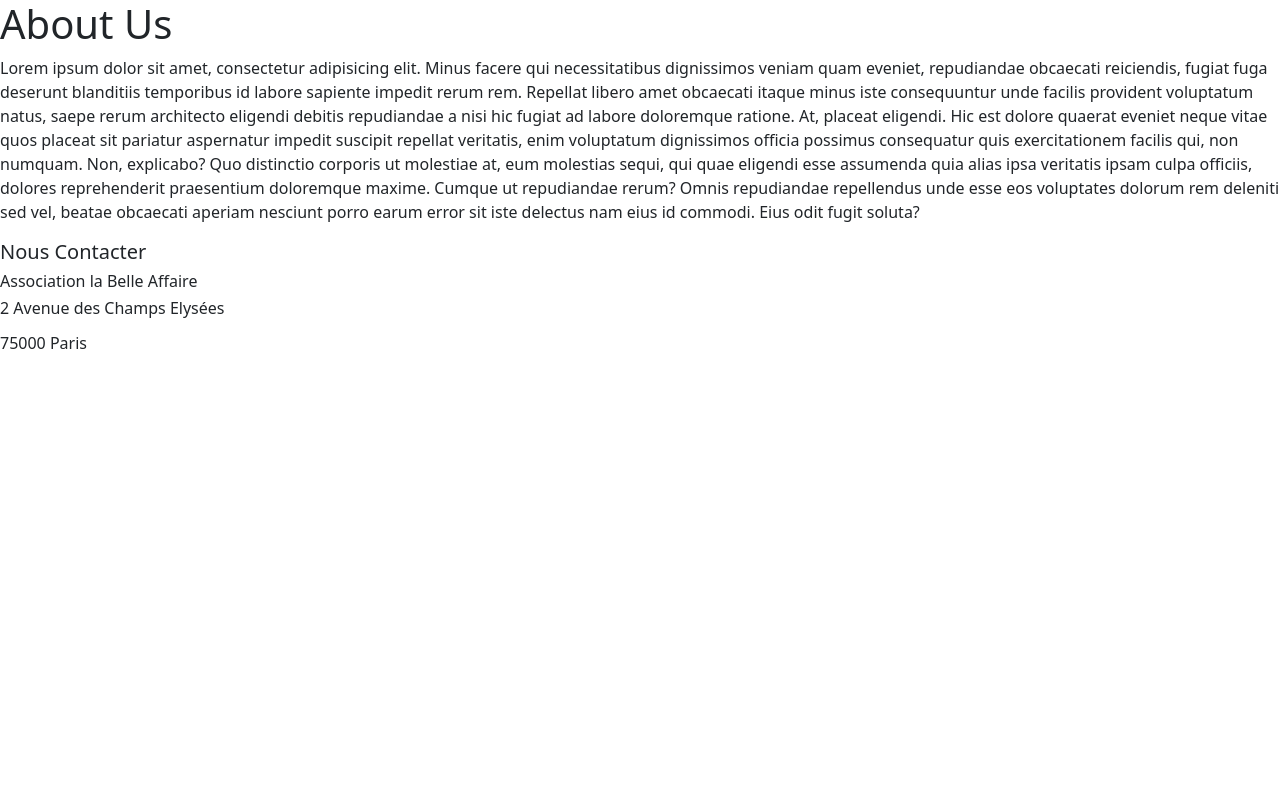
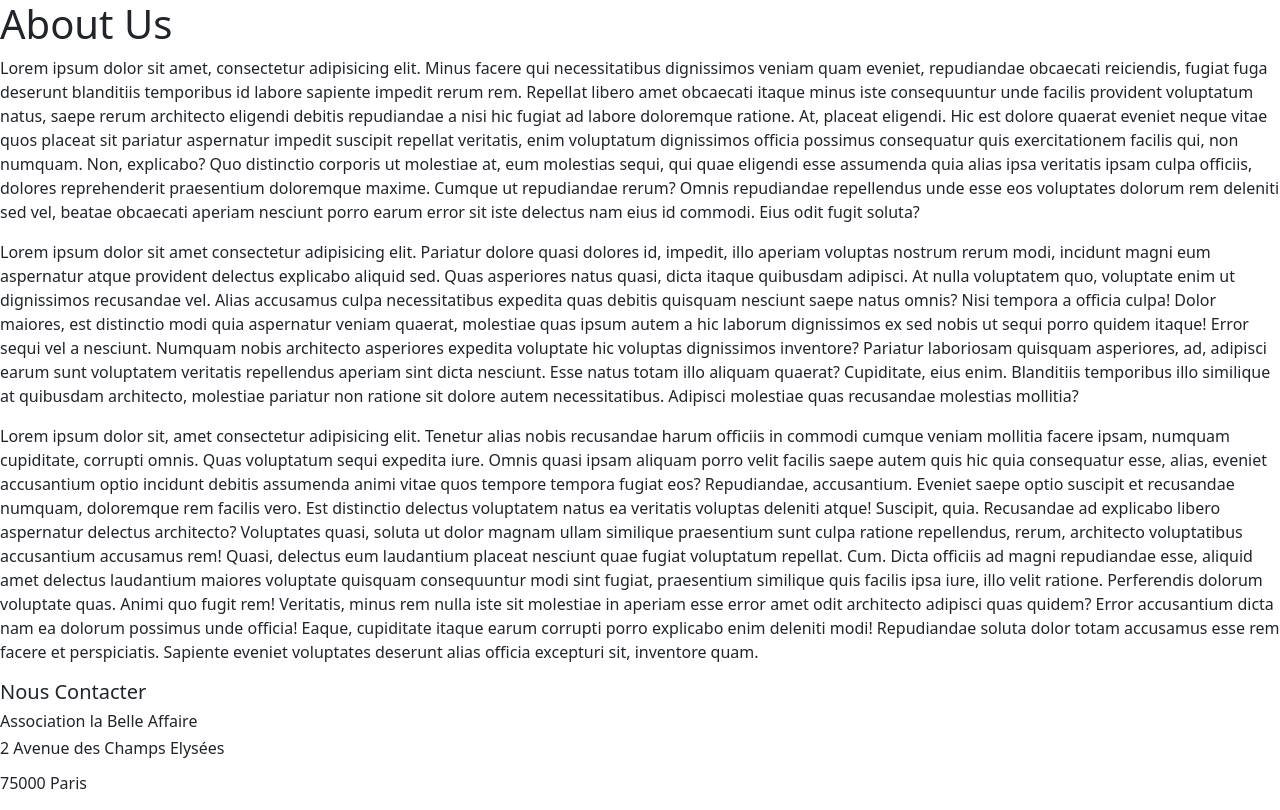
Before and after one commit to CherHamza/projetPHP, a PHP site: template views/about.php in a window 1280 px wide. Before the commit the page ends 349 px from the top, so only its background shows below. Run offline with PHP 8.4, Linux system fonts and the light colour scheme; the template is opened without the code that fills it, so the values that code supplies are empty.

Commit message:
progress php project 30/07

```diff
--- a/core/router.php
+++ b/core/router.php
@@ -8,9 +8,13 @@ if (isset($_GET["page"])) {
     case 'members':
       $page = 'members.php';
       break;
+    case 'login':
+      $page ='login.php';
+      break;
     default:
       $page = 'home.php';
       break;
+
   }
 }
 require_once(dirname(__FILE__) . '/../views/' . $page);
--- a/src/models/users.php
+++ b/src/models/users.php
@@ -22,4 +22,6 @@ return $users;
 }
 
 }
+
+
 ?>
--- a/views/about.php
+++ b/views/about.php
@@ -1,7 +1,24 @@
 <h1>About Us</h1>
+    <div class=row>
+        <div class="col">
+            <p>Lorem ipsum dolor sit amet, consectetur adipisicing elit. Minus facere qui necessitatibus dignissimos veniam quam eveniet, repudiandae obcaecati reiciendis, fugiat fuga deserunt blanditiis temporibus id labore sapiente impedit rerum rem.
+            Repellat libero amet obcaecati itaque minus iste consequuntur unde facilis provident voluptatum natus, saepe rerum architecto eligendi debitis repudiandae a nisi hic fugiat ad labore doloremque ratione. At, placeat eligendi.
+            Hic est dolore quaerat eveniet neque vitae quos placeat sit pariatur aspernatur impedit suscipit repellat veritatis, enim voluptatum dignissimos officia possimus consequatur quis exercitationem facilis qui, non numquam. Non, explicabo?
+            Quo distinctio corporis ut molestiae at, eum molestias sequi, qui quae eligendi esse assumenda quia alias ipsa veritatis ipsam culpa officiis, dolores reprehenderit praesentium doloremque maxime. Cumque ut repudiandae rerum?
+            Omnis repudiandae repellendus unde esse eos voluptates dolorum rem deleniti sed vel, beatae obcaecati aperiam nesciunt porro earum error sit iste delectus nam eius id commodi. Eius odit fugit soluta?<p>
 
-<p>Lorem ipsum dolor sit amet, consectetur adipisicing elit. Minus facere qui necessitatibus dignissimos veniam quam eveniet, repudiandae obcaecati reiciendis, fugiat fuga deserunt blanditiis temporibus id labore sapiente impedit rerum rem.
-Repellat libero amet obcaecati itaque minus iste consequuntur unde facilis provident voluptatum natus, saepe rerum architecto eligendi debitis repudiandae a nisi hic fugiat ad labore doloremque ratione. At, placeat eligendi.
-Hic est dolore quaerat eveniet neque vitae quos placeat sit pariatur aspernatur impedit suscipit repellat veritatis, enim voluptatum dignissimos officia possimus consequatur quis exercitationem facilis qui, non numquam. Non, explicabo?
-Quo distinctio corporis ut molestiae at, eum molestias sequi, qui quae eligendi esse assumenda quia alias ipsa veritatis ipsam culpa officiis, dolores reprehenderit praesentium doloremque maxime. Cumque ut repudiandae rerum?
-Omnis repudiandae repellendus unde esse eos voluptates dolorum rem deleniti sed vel, beatae obcaecati aperiam nesciunt porro earum error sit iste delectus nam eius id commodi. Eius odit fugit soluta?<p>
+            <p>Lorem ipsum dolor sit amet consectetur adipisicing elit. Pariatur dolore quasi dolores id, impedit, illo aperiam voluptas nostrum rerum modi, incidunt magni eum aspernatur atque provident delectus explicabo aliquid sed.
+            Quas asperiores natus quasi, dicta itaque quibusdam adipisci. At nulla voluptatem quo, voluptate enim ut dignissimos recusandae vel. Alias accusamus culpa necessitatibus expedita quas debitis quisquam nesciunt saepe natus omnis?
+            Nisi tempora a officia culpa! Dolor maiores, est distinctio modi quia aspernatur veniam quaerat, molestiae quas ipsum autem a hic laborum dignissimos ex sed nobis ut sequi porro quidem itaque!
+            Error sequi vel a nesciunt. Numquam nobis architecto asperiores expedita voluptate hic voluptas dignissimos inventore? Pariatur laboriosam quisquam asperiores, ad, adipisci earum sunt voluptatem veritatis repellendus aperiam sint dicta nesciunt.
+            Esse natus totam illo aliquam quaerat? Cupiditate, eius enim. Blanditiis temporibus illo similique at quibusdam architecto, molestiae pariatur non ratione sit dolore autem necessitatibus. Adipisci molestiae quas recusandae molestias mollitia?<p>
+
+            <p>Lorem ipsum dolor sit, amet consectetur adipisicing elit. Tenetur alias nobis recusandae harum officiis in commodi cumque veniam mollitia facere ipsam, numquam cupiditate, corrupti omnis. Quas voluptatum sequi expedita iure.
+            Omnis quasi ipsam aliquam porro velit facilis saepe autem quis hic quia consequatur esse, alias, eveniet accusantium optio incidunt debitis assumenda animi vitae quos tempore tempora fugiat eos? Repudiandae, accusantium.
+            Eveniet saepe optio suscipit et recusandae numquam, doloremque rem facilis vero. Est distinctio delectus voluptatem natus ea veritatis voluptas deleniti atque! Suscipit, quia. Recusandae ad explicabo libero aspernatur delectus architecto?
+            Voluptates quasi, soluta ut dolor magnam ullam similique praesentium sunt culpa ratione repellendus, rerum, architecto voluptatibus accusantium accusamus rem! Quasi, delectus eum laudantium placeat nesciunt quae fugiat voluptatum repellat. Cum.
+            Dicta officiis ad magni repudiandae esse, aliquid amet delectus laudantium maiores voluptate quisquam consequuntur modi sint fugiat, praesentium similique quis facilis ipsa iure, illo velit ratione. Perferendis dolorum voluptate quas.
+            Animi quo fugit rem! Veritatis, minus rem nulla iste sit molestiae in aperiam esse error amet odit architecto adipisci quas quidem? Error accusantium dicta nam ea dolorum possimus unde officia!
+            Eaque, cupiditate itaque earum corrupti porro explicabo enim deleniti modi! Repudiandae soluta dolor totam accusamus esse rem facere et perspiciatis. Sapiente eveniet voluptates deserunt alias officia excepturi sit, inventore quam.<p>
+        </div>
+    </div>
--- a/views/includes/header.php
+++ b/views/includes/header.php
@@ -1,6 +1,6 @@
 <header>
   <nav class="navbar navbar-expand-lg navbar-light bg-light">
-    <a class="navbar-brand" href="#">ASSOCIATION</a>
+    <a class="navbar-brand" href="/index.php?page=home">ASSOCIATION</a>
     <button class="navbar-toggler" type="button" data-toggle="collapse" data-target="#navbarSupportedContent" aria-controls="navbarSupportedContent" aria-expanded="false" aria-label="Toggle navigation">
       <span class="navbar-toggler-icon"></span>
     </button>
@@ -16,6 +16,9 @@
         <li class="nav-item">
           <a class="nav-link" href="/index.php?page=members">Members</a>
         </li>
+        <li class="nav-item">
+          <a class="nav-link" href="/index.php?page=login">Connexion</a>
+        </li>
       </ul>
     </div>
   </nav>
```
Also changed, not shown: core/security.php (added, +10 -0 lines), views/home.php (+13 -0 lines), views/login.php (added, +22 -0 lines).
